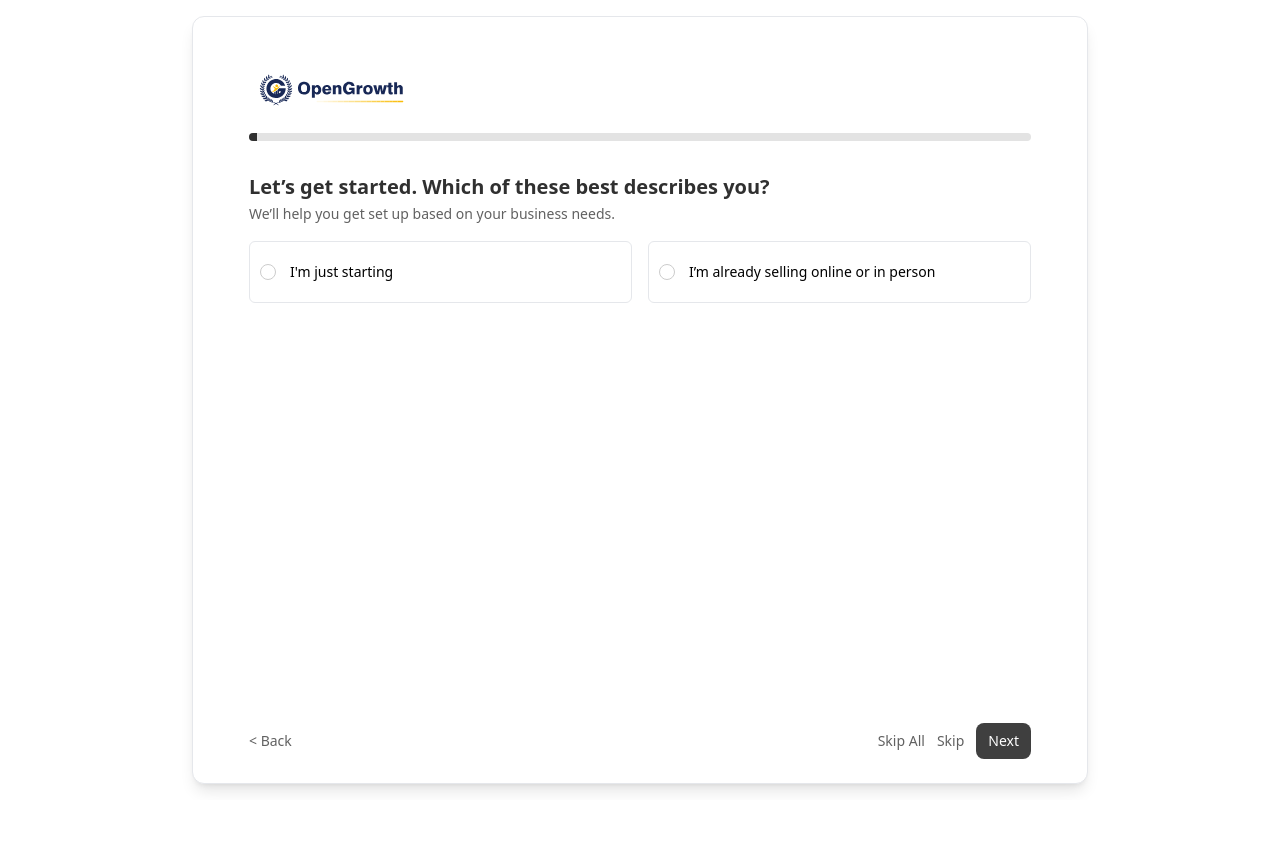
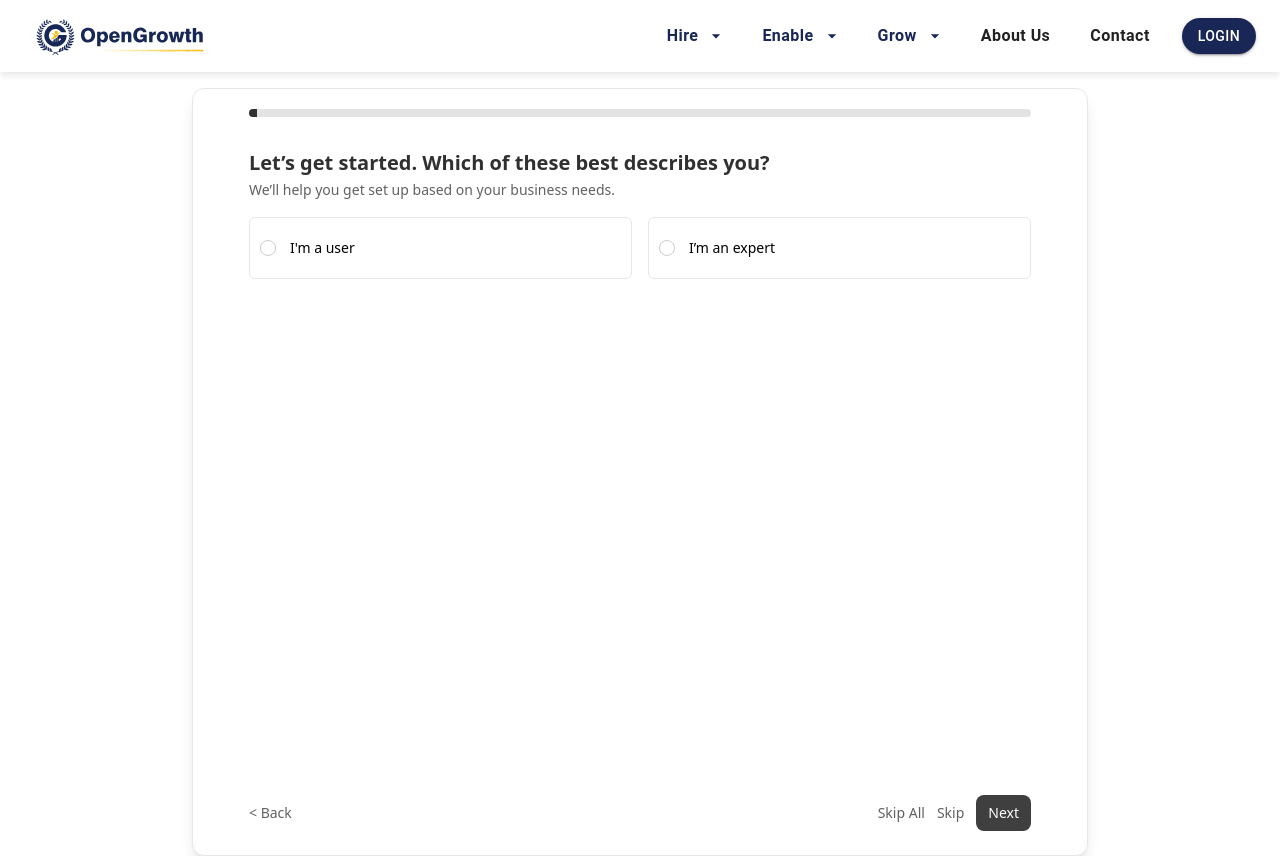
Before and after one commit to webdevmrinal/shopify-signup, a React (Vite) app: page / in a window 1280 px wide. Shown: the top 856 px of the page. Before the commit the page ends 800 px from the top, so only its background shows below. Built offline with nearby package versions, Linux system fonts and the light colour scheme.

Commit message:
new changes

```diff
--- a/src/App.jsx
+++ b/src/App.jsx
@@ -4,6 +4,8 @@ import Page2 from "./Page2";
 import { AnimatePresence, motion } from "framer-motion";
 import OGLogo from "./assets/OG-Logo.svg";
 import { useNavigate } from "react-router-dom";
+import Header from "./Header";
+import Footer from "./Footer";
 
 function App() {
   const [step, setStep] = useState(1);
@@ -27,6 +29,7 @@ function App() {
 
   return (
     <>
+    <Header />
       <AnimatePresence
       // onExitComplete={() => {
       //   if (step > 100) {
@@ -44,9 +47,9 @@ function App() {
           >
             <div className="px-5 md:px-14 w-full h-screen md:max-w-4xl md:h-[48rem] bg-white md:rounded-xl flex flex-col shadow-lg border">
               {/* Logo */}
-              <div className="pt-5 md:pt-12">
+              {/* <div className="pt-5 md:pt-12">
                 <img src={OGLogo} alt="opengrowth-logo" className="h-12" />
-              </div>
+              </div> */}
               {/* Bar */}
               <div className="w-full my-5">
                 <div className="h-2 bg-[#e3e3e3] rounded-full overflow-hidden">
@@ -95,6 +98,7 @@ function App() {
           </motion.div>
         )}
       </AnimatePresence>
+      <Footer />
 
       {/* {step > 100 && (
         <motion.div
--- a/src/Footer.jsx
+++ b/src/Footer.jsx
@@ -80,7 +80,7 @@ const Footer = () => {
                   color="text.secondary"
                   fontSize={12}
                   key={item}
-                  sx={{ textTransform: "uppercase" }}
+                  // sx={{ textTransform: "uppercase" }}
                   textAlign={"center"}
                 >
                   <Link href="#" color="inherit" underline="hover">
--- /dev/null
+++ b/src/Header.jsx
@@ -0,0 +1,233 @@
+import React, { useState } from "react";
+import {
+  AppBar,
+  Toolbar,
+  Button,
+  Box,
+  IconButton,
+  Link,
+  Drawer,
+  Menu,
+  MenuItem,
+} from "@mui/material";
+import { useNavigate } from "react-router-dom";
+import {
+  ArrowDropDown,
+  Menu as MenuIcon,
+} from "@mui/icons-material";
+import OGLogo from "./assets/OG-Logo.svg";
+
+const Header = () => {
+  const [drawerOpen, setDrawerOpen] = useState(false);
+  const navigate = useNavigate();
+
+  const toggleDrawer = (open) => (event) => {
+    if (event.type === "keydown" && (event.key === "Tab" || event.key === "Shift")) {
+      return;
+    }
+    setDrawerOpen(open);
+  };
+
+  const navItems = [
+    { title: "Hire", items: ["Find Talent", "Post a Job", "Hiring Solutions"] },
+    { title: "Enable", items: ["Training Programs", "Certifications", "Resources"] },
+    { title: "Grow", items: ["Business Solutions", "Marketing Services", "Consulting"] },
+  ];
+
+  return (
+    <AppBar position="sticky" color="default" elevation={0}>
+      <Toolbar
+        sx={{
+          display: "flex",
+          justifyContent: "space-between",
+          gap: "1em",
+          bgcolor: "white",
+          boxShadow: "rgba(99, 99, 99, 0.2) 0px 2px 8px 0px",
+        }}
+      >
+        <IconButton
+          edge="start"
+          color="inherit"
+          aria-label="menu"
+          sx={{ display: { xs: "flex", md: "none" } }}
+          onClick={toggleDrawer(true)}
+        >
+          <MenuIcon />
+        </IconButton>
+        <Link
+          href="#"
+          flexGrow={0}
+          py={1}
+          sx={{
+            display: { xs: "flex", md: "block" },
+            justifyContent: { xs: "center" },
+            alignItems: { xs: "center" },
+            width: { xs: "100%", md: "fit-content" },
+          }}
+        >
+          <img
+            src={OGLogo}
+            alt="OpenGrowth Logo"
+            style={{ height: "3.5em" }}
+            onClick={() => {
+              navigate("/");
+            }}
+          />
+        </Link>
+
+        <Box sx={{ display: { xs: "none", md: "block" } }}>
+          {navItems.map((item, index) => (
+            <NavMenuItem key={index} title={item.title} items={item.items} />
+          ))}
+          <Button
+            sx={{
+              marginRight: 3,
+              fontWeight: "600",
+              fontSize: "1em",
+              textTransform: "capitalize",
+              "&:hover": {
+                background: "transparent",
+                textDecoration: "underline",
+              },
+            }}
+            color="inherit"
+            TouchRippleProps={{ style: { color: "transparent" } }}
+          >
+            About Us
+          </Button>
+          <Button
+            sx={{
+              marginRight: 3,
+              fontWeight: "600",
+              fontSize: "1em",
+              textTransform: "capitalize",
+              "&:hover": {
+                background: "transparent",
+                textDecoration: "underline",
+              },
+            }}
+            color="inherit"
+            TouchRippleProps={{ style: { color: "transparent" } }}
+          >
+            Contact
+          </Button>
+          <Button
+            variant="contained"
+            color="primary"
+            sx={{ borderRadius: "2em" }}
+            onClick={() => navigate("/login")}
+          >
+            Login
+          </Button>
+        </Box>
+      </Toolbar>
+
+      <Drawer
+        anchor="left"
+        open={drawerOpen}
+        onClose={toggleDrawer(false)}
+        sx={{ display: { xs: "flex", md: "none" } }}
+      >
+        <Box
+          sx={{ width: 250 }}
+          role="presentation"
+          onClick={toggleDrawer(false)}
+          onKeyDown={toggleDrawer(false)}
+        >
+          <Box sx={{ padding: "2.5em 1em", display: "flex", flexDirection: "column", gap: "1.5em" }}>
+            {navItems.map((item, index) => (
+              <NavMenuItem key={index} title={item.title} items={item.items} />
+            ))}
+            <Button
+              sx={{
+                marginRight: 3,
+                fontWeight: "600",
+                fontSize: "1em",
+                textTransform: "capitalize",
+                "&:hover": {
+                  background: "transparent",
+                  textDecoration: "underline",
+                },
+              }}
+              color="inherit"
+              TouchRippleProps={{ style: { color: "transparent" } }}
+            >
+              About Us
+            </Button>
+            <Button
+              sx={{
+                marginRight: 3,
+                fontWeight: "600",
+                fontSize: "1em",
+                textTransform: "capitalize",
+                "&:hover": {
+                  background: "transparent",
+                  textDecoration: "underline",
+                },
+              }}
+              color="inherit"
+              TouchRippleProps={{ style: { color: "transparent" } }}
+            >
+              Contact
+            </Button>
+            <Button
+              variant="contained"
+              color="primary"
+              sx={{ borderRadius: "2em" }}
+              onClick={() => navigate("/login")}
+            >
+              Login
+            </Button>
+          </Box>
+        </Box>
+      </Drawer>
+    </AppBar>
+  );
+};
+
+export default Header;
+
+const NavMenuItem = ({ title, items }) => {
+  const [anchorEl, setAnchorEl] = useState(null);
+  const open = Boolean(anchorEl);
+
+  const handleClick = (event) => {
+    setAnchorEl(event.currentTarget);
+  };
+
+  const handleClose = () => {
+    setAnchorEl(null);
+  };
+
+  return (
+    <>
+      <Button
+        color="primary"
+        onClick={handleClick}
+        endIcon={<ArrowDropDown />}
+        sx={{
+          marginRight: 3,
+          fontWeight: "600",
+          fontSize: "1em",
+          textTransform: "capitalize",
+          "&:hover": { background: "transparent", textDecoration: "underline" },
+        }}
+        TouchRippleProps={{ style: { color: "transparent" } }}
+      >
+        {title}
+      </Button>
+      <Menu
+        sx={{ borderRadius: "2em" }}
+        anchorEl={anchorEl}
+        open={open}
+        onClose={handleClose}
+      >
+        {items.map((item, index) => (
+          <MenuItem key={index} onClick={handleClose}>
+            {item}
+          </MenuItem>
+        ))}
+      </Menu>
+    </>
+  );
+};
--- a/src/Page1.jsx
+++ b/src/Page1.jsx
@@ -14,7 +14,7 @@ function Page1() {
           <label className="w-full h-full block radio" htmlFor="exp-1">
             <input type="radio" id="exp-1" name="exp" />
             <span className="text-sm font-light inline-block w-full h-full py-5">
-              I'm just starting
+              I'm a user
             </span>
           </label>
         </li>
@@ -22,7 +22,7 @@ function Page1() {
           <label className="w-full h-full radio" htmlFor="exp-2">
             <input type="radio" id="exp-2" name="exp" />
             <span className="text-sm font-light inline-block w-full h-full py-5">
-              I’m already selling online or in person
+              I’m an expert
             </span>
           </label>
         </li>
```
Also changed, not shown: src/Page2.jsx (+138 -103 lines).
